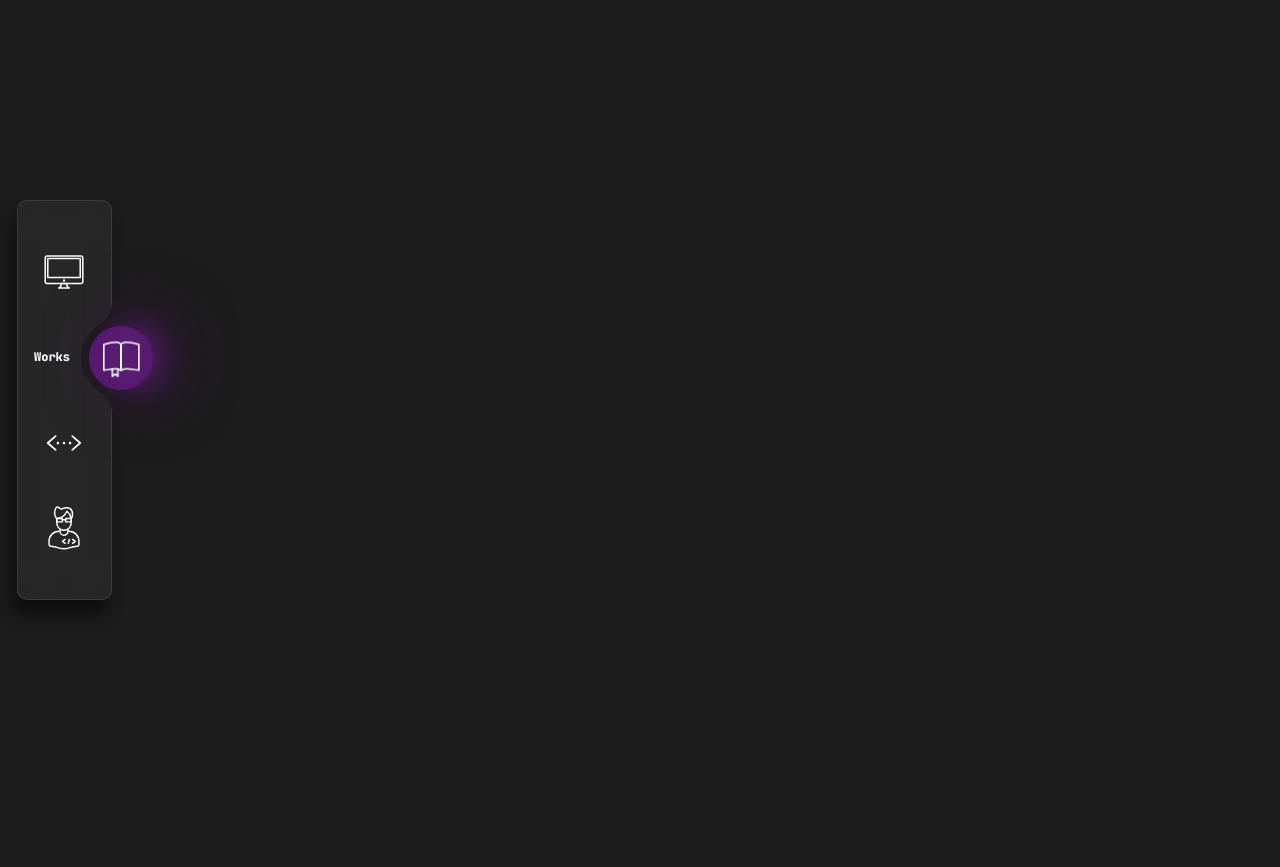
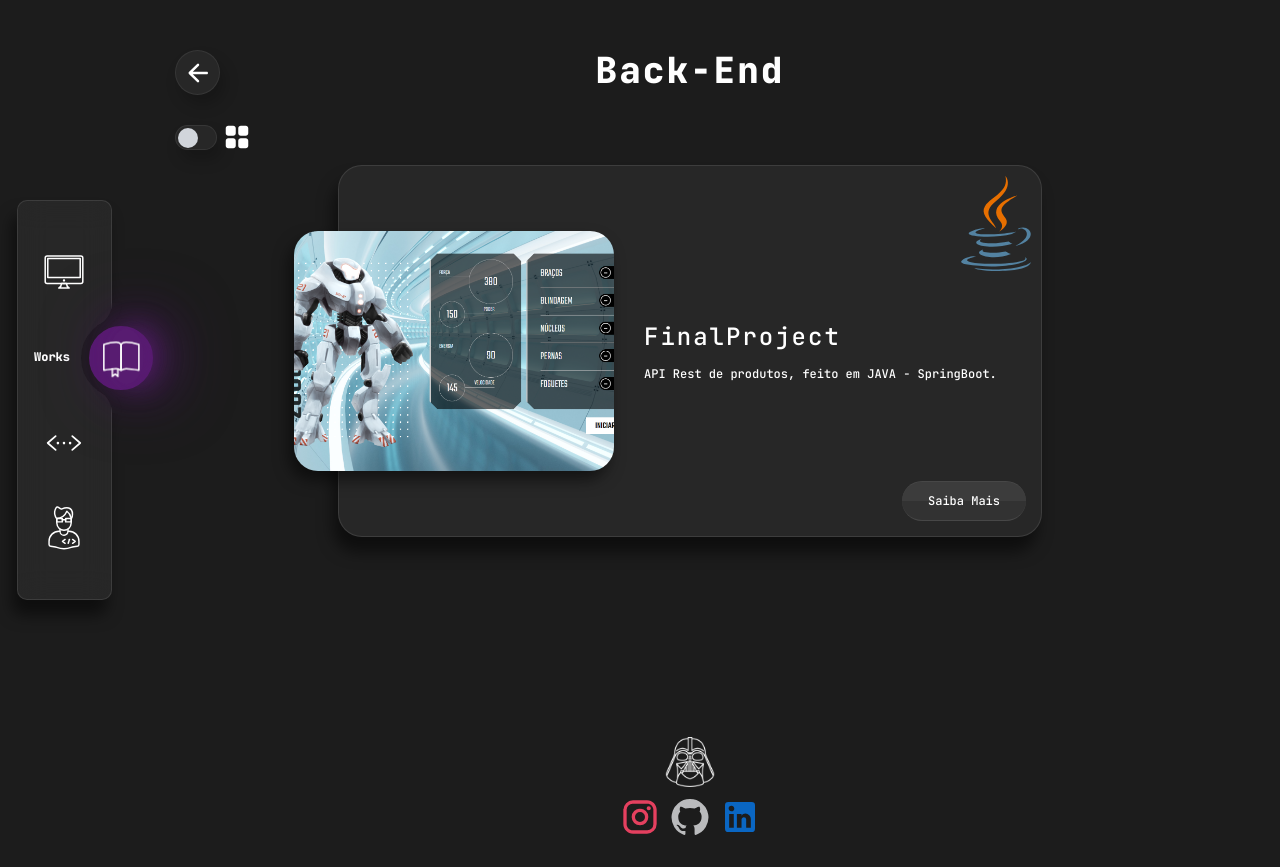
Before and after one commit to lothllann/Portfolio, a React (Vite) app: page /port/back in a window 1280 px wide. Before the commit the page ends 800 px from the top, so only its background shows below. Built offline with nearby package versions, Linux system fonts and the light colour scheme.

Commit message:
portfolio

```diff
--- a/src/components/portfolio/Back_End.tsx
+++ b/src/components/portfolio/Back_End.tsx
@@ -1,7 +1,35 @@
-import React from 'react'
+
+import React from "react";
+import { sites } from "../../utils/sites";
+import SiteCard from "../card/SiteCard";
+import Footer from "../footer/Footer";
+import Btn_Back from "./Btn_Back";
+import Switch_Grid from "./Switch_Grid";
 
 export const Back_End = () => {
+  const back = sites.filter((site) => site.grupo == 'back')
+  const [grid, setGrid] = React.useState("single");
+
+
   return (
-    <div></div>
+    <section className="container_Front">
+      <Btn_Back />
+      <Switch_Grid gridState={grid} setGrid={setGrid} />
+      <h1 className="text-4xl font-extrabold mb-[75px]">Back-End</h1>
+      <main className={`mainFront-end ${grid}`}>
+        {back.map((i, index) => (
+          <SiteCard
+            key={index}
+            description={i.description}
+            title={i.titulo}
+            srcImg={i.srcImg}
+            featured={i.srcImgFeatured}
+            grid={grid}
+          />
+        ))}
+      </main>
+
+      <Footer />
+    </section>
   )
 }
--- a/src/components/portfolio/Front_End.tsx
+++ b/src/components/portfolio/Front_End.tsx
@@ -1,5 +1,5 @@
 import React from "react";
-import { site } from "../../utils/sites";
+import { sites } from "../../utils/sites";
 import SiteCard from "../card/SiteCard";
 import Footer from "../footer/Footer";
 import Btn_Back from "./Btn_Back";
@@ -7,13 +7,14 @@ import Switch_Grid from "./Switch_Grid";
 
 export const Front_End = () => {
   const [grid, setGrid] = React.useState("single");
+  const front = sites.filter((site) => site.grupo == 'front')
   return (
     <section className="container_Front">
       <Btn_Back />
       <Switch_Grid gridState={grid} setGrid={setGrid} />
       <h1 className="text-4xl font-extrabold mb-[75px]">Front-End</h1>
       <main className={`mainFront-end ${grid}`}>
-        {site.map((i, index) => (
+        {front.map((i, index) => (
           <SiteCard
             key={index}
             description={i.description}
--- a/src/components/portfolio/Full_Stack.tsx
+++ b/src/components/portfolio/Full_Stack.tsx
@@ -1,7 +1,33 @@
-import React from 'react'
+
+import React from "react";
+import { sites } from "../../utils/sites";
+import SiteCard from "../card/SiteCard";
+import Footer from "../footer/Footer";
+import Btn_Back from "./Btn_Back";
+import Switch_Grid from "./Switch_Grid";
 
 export const Full_Stack = () => {
+  const fullStack = sites.filter((site) => site.grupo == 'full')
+  const [grid, setGrid] = React.useState("single");
   return (
-    <div></div>
+    <section className="container_Front">
+      <Btn_Back />
+      <Switch_Grid gridState={grid} setGrid={setGrid} />
+      <h1 className="text-4xl font-extrabold mb-[75px]">Full Stack</h1>
+      <main className={`mainFront-end ${grid}`}>
+        {fullStack.map((i, index) => (
+          <SiteCard
+            key={index}
+            description={i.description}
+            title={i.titulo}
+            srcImg={i.srcImg}
+            featured={i.srcImgFeatured}
+            grid={grid}
+          />
+        ))}
+      </main>
+
+      <Footer />
+    </section>
   )
 }
--- a/src/utils/sites.tsx
+++ b/src/utils/sites.tsx
@@ -9,8 +9,9 @@ import habits from "../assets/habitss.png";
 import robotron from "../assets/robotron.png";
 import mochila from "../assets/mochila5.png";
 import aluraMidi from "../assets/AluraMidi.png";
+import java from "../assets/java.svg";
 
-export const site =[
+export const sites =[
 {
   titulo: 'Dogs',
   description:'Uma rede social com foco em cachorrinhos, aonde é possivel compartilhar as fotos de seus pets e ver as fotos de outros pets.',
@@ -66,5 +67,12 @@ export const site =[
   srcImg: robotron,
   srcImgFeatured: js,
   grupo: 'front'
-}
+},
+{
+  titulo: 'FinalProject',
+  description:'API Rest de produtos, feito em JAVA - SpringBoot.',
+  srcImg: robotron,
+  srcImgFeatured: java,
+  grupo: 'back'
+},
 ]
```
